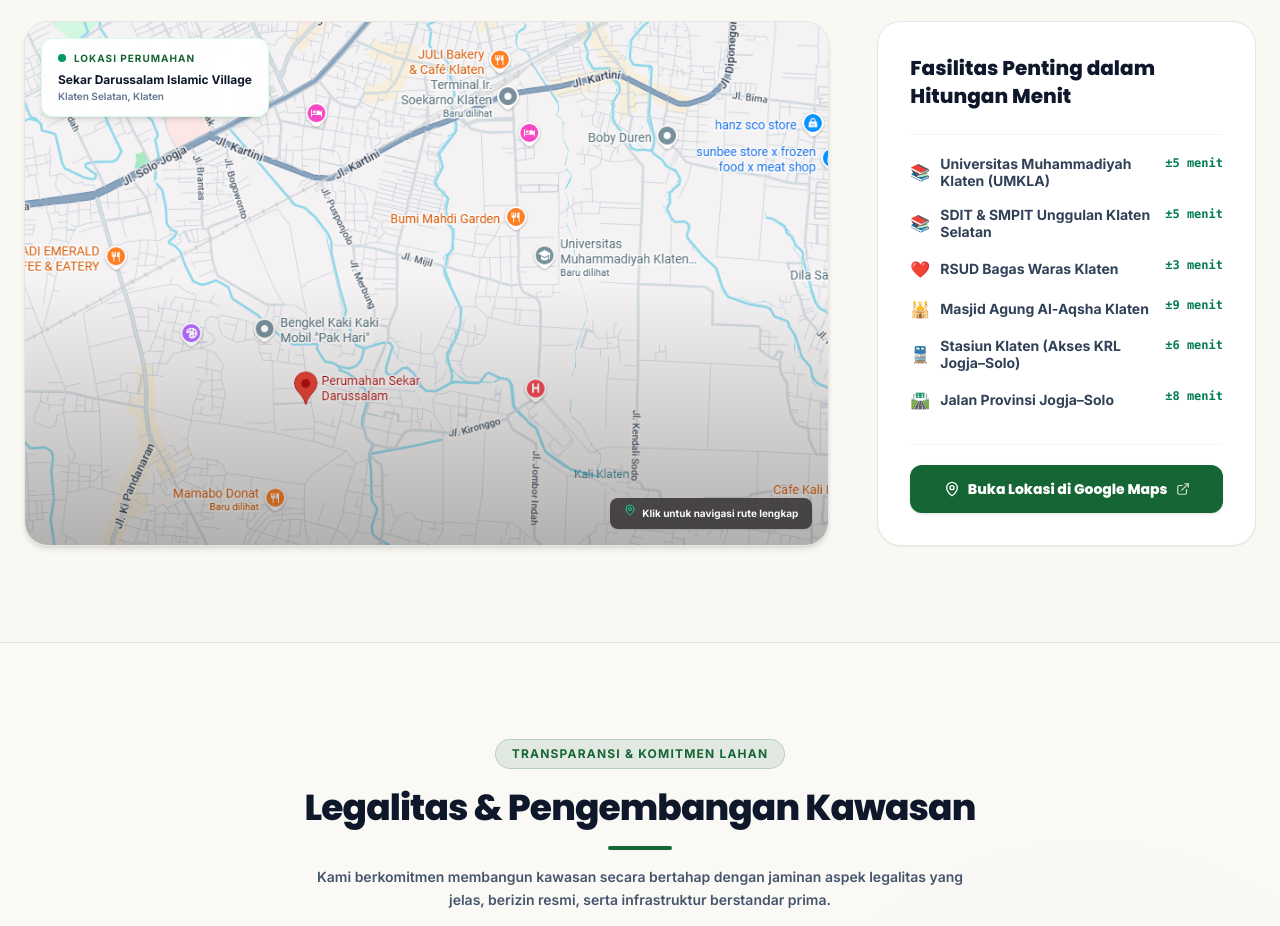
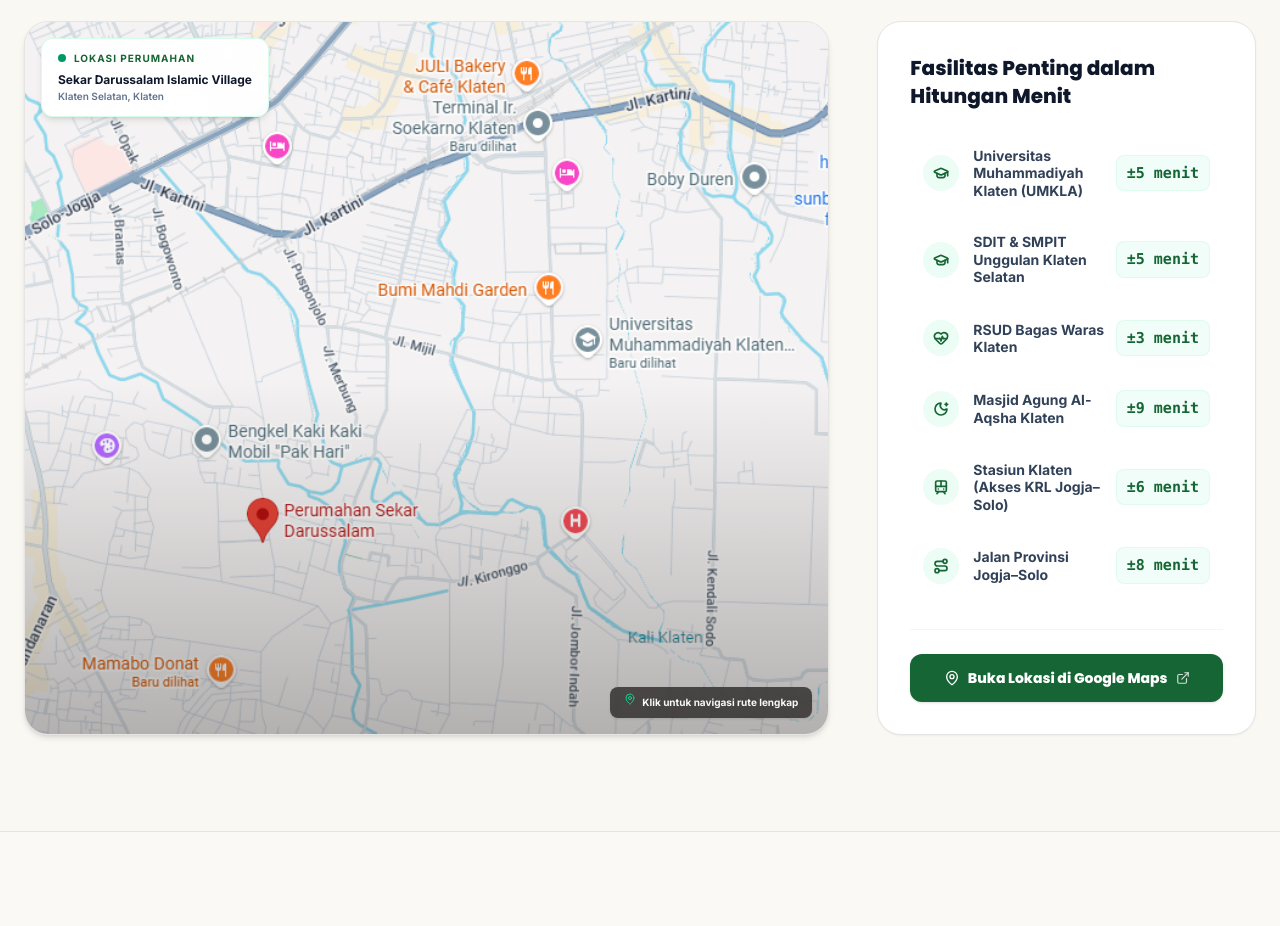
Before and after one commit to hanifabdurrahman/sekar-darussalam, a React (Vite) app: page / in a window 1280 px wide. Shown: the part 7900-8826 px from the top of the page. Built offline with nearby package versions, Linux system fonts and the light colour scheme.

Commit message:
Update POI

```diff
--- a/src/components/BenefitsSection.tsx
+++ b/src/components/BenefitsSection.tsx
@@ -89,7 +89,6 @@
                   variants={listVariants}
                   key={idx}
                   whileHover={{ x: 5 }}
-                  // Diubah ke items-center agar teks presisi di tengah
                   className="flex items-center gap-4 p-4 sm:p-5 rounded-2xl border border-[#E7E5E4] bg-white hover:border-[#166534]/30 hover:shadow-lg hover:shadow-[#166534]/5 transition-all duration-300 cursor-default group"
                 >
                   {/* Ikon Container */}
--- a/src/components/LocationSection.tsx
+++ b/src/components/LocationSection.tsx
@@ -1,29 +1,65 @@
 import React from "react";
 import { motion } from "motion/react";
-import { MapPin, ExternalLink } from "lucide-react";
+// Ganti emoji dengan ikon profesional dari Lucide
+import {
+  MapPin,
+  ExternalLink,
+  GraduationCap,
+  HeartPulse,
+  MoonStar,
+  Train,
+  Route,
+} from "lucide-react";
 import location from "../assets/images/lokasi perum.png";
 
 export default function LocationSection() {
+  // Menggunakan ikon Lucide alih-alih emoji
   const strategicPoints = [
     {
-      emoji: "📚",
+      icon: GraduationCap,
       name: "Universitas Muhammadiyah Klaten (UMKLA)",
       duration: "±5 menit",
     },
     {
-      emoji: "📚",
+      icon: GraduationCap,
       name: "SDIT & SMPIT Unggulan Klaten Selatan",
       duration: "±5 menit",
     },
-    { emoji: "❤️", name: "RSUD Bagas Waras Klaten", duration: "±3 menit" },
-    { emoji: "🕌", name: "Masjid Agung Al-Aqsha Klaten", duration: "±9 menit" },
     {
-      emoji: "🚆",
+      icon: HeartPulse,
+      name: "RSUD Bagas Waras Klaten",
+      duration: "±3 menit",
+    },
+    {
+      icon: MoonStar,
+      name: "Masjid Agung Al-Aqsha Klaten",
+      duration: "±9 menit",
+    },
+    {
+      icon: Train,
       name: "Stasiun Klaten (Akses KRL Jogja–Solo)",
       duration: "±6 menit",
     },
-    { emoji: "🛣️", name: "Jalan Provinsi Jogja–Solo", duration: "±8 menit" },
+    {
+      icon: Route,
+      name: "Jalan Provinsi Jogja–Solo",
+      duration: "±8 menit",
+    },
   ];
+
+  // Variabel animasi untuk efek muncul berurutan
+  const itemVariants = {
+    hidden: { opacity: 0, x: 20 },
+    visible: (i: number) => ({
+      opacity: 1,
+      x: 0,
+      transition: {
+        delay: i * 0.1,
+        duration: 0.4,
+        ease: "easeOut",
+      },
+    }),
+  };
 
   return (
     <section
@@ -45,9 +81,9 @@
           </p>
         </div>
 
-        {/* New 60/40 Redesigned Layout Grid */}
+        {/* Layout Grid */}
         <div className="grid grid-cols-1 lg:grid-cols-12 gap-8 lg:gap-12 items-stretch">
-          {/* Left Side: 60% Map Area */}
+          {/* Left Side: Map Area */}
           <div className="lg:col-span-7 xl:col-span-8 flex flex-col h-full">
             <a
               href="https://maps.app.goo.gl/iyubG1WocS7R29J68"
@@ -63,7 +99,7 @@
               />
               <div className="absolute inset-0 bg-gradient-to-t from-stone-900/50 via-transparent to-transparent opacity-60 group-hover:opacity-40 transition-opacity duration-300"></div>
 
-              {/* Premium Float Label Overlay (Absolute Marker) */}
+              {/* Premium Float Label Overlay */}
               <div className="absolute top-4 left-4 z-10 bg-white/95 backdrop-blur-md px-4 py-3 rounded-xl border border-emerald-100/80 shadow-md max-w-xs transition-all pointer-events-none">
                 <div className="flex items-center gap-2">
                   <span className="flex h-2 w-2 relative">
@@ -90,44 +126,50 @@
             </a>
           </div>
 
-          {/* Right Side: 40% Simple Structured Content */}
+          {/* Right Side: Structured Content */}
           <div className="lg:col-span-5 xl:col-span-4 flex flex-col justify-between bg-white border border-[#E7E5E4] rounded-2xl sm:rounded-3xl p-6 sm:p-8 shadow-xs">
-            <div className="space-y-6">
-              <div>
+            <div className="space-y-4">
+              <div className="mb-6">
                 <h3 className="font-heading text-lg sm:text-xl font-extrabold text-[#0F172A] mb-1">
                   Fasilitas Penting dalam Hitungan Menit
                 </h3>
               </div>
 
-              {/* Minimal Single-level bullet points */}
-              <div className="space-y-4 border-t border-stone-100 pt-5">
+              {/* MODERN POI LIST */}
+              <div className="space-y-2">
                 {strategicPoints.map((point, index) => (
-                  <div
+                  <motion.div
+                    custom={index}
+                    initial="hidden"
+                    whileInView="visible"
+                    viewport={{ once: true, margin: "-50px" }}
+                    variants={itemVariants}
                     key={index}
-                    className="flex items-start justify-between gap-3 text-xs sm:text-sm"
+                    className="group flex items-center justify-between p-2.5 sm:p-3 rounded-xl hover:bg-stone-50 border border-transparent hover:border-stone-100 transition-all duration-300"
                   >
-                    <div className="flex items-center gap-2.5">
-                      <span
-                        className="text-base select-none shrink-0"
-                        role="img"
-                        aria-label="p"
-                      >
-                        {point.emoji}
-                      </span>
-                      <span className="text-slate-700 font-bold leading-tight">
+                    <div className="flex items-center gap-3.5">
+                      {/* Modern Icon Container */}
+                      <div className="w-9 h-9 rounded-full bg-emerald-50 text-[#166534] flex items-center justify-center shrink-0 group-hover:scale-110 transition-transform duration-300 shadow-3xs">
+                        <point.icon className="w-4 h-4 stroke-[2.5]" />
+                      </div>
+                      <span className="text-slate-700 font-bold text-xs sm:text-sm leading-tight">
                         {point.name}
                       </span>
                     </div>
-                    <span className="text-emerald-700 font-black font-mono shrink-0 text-[11px] sm:text-xs">
-                      {point.duration}
-                    </span>
-                  </div>
+
+                    {/* Modern Duration Badge */}
+                    <div className="bg-emerald-50/70 px-2.5 py-1.5 rounded-lg border border-emerald-100/60 shrink-0">
+                      <span className="text-[#166534] font-bold font-mono text-[14px] sm:text-[15px] whitespace-nowrap block">
+                        {point.duration}
+                      </span>
+                    </div>
+                  </motion.div>
                 ))}
               </div>
             </div>
 
             {/* Single Core Call to Action */}
-            <div className="mt-8 pt-5 border-t border-stone-100">
+            <div className="mt-8 pt-6 border-t border-stone-100">
               <a
                 href="https://maps.app.goo.gl/iyubG1WocS7R29J68"
                 target="_blank"
```
